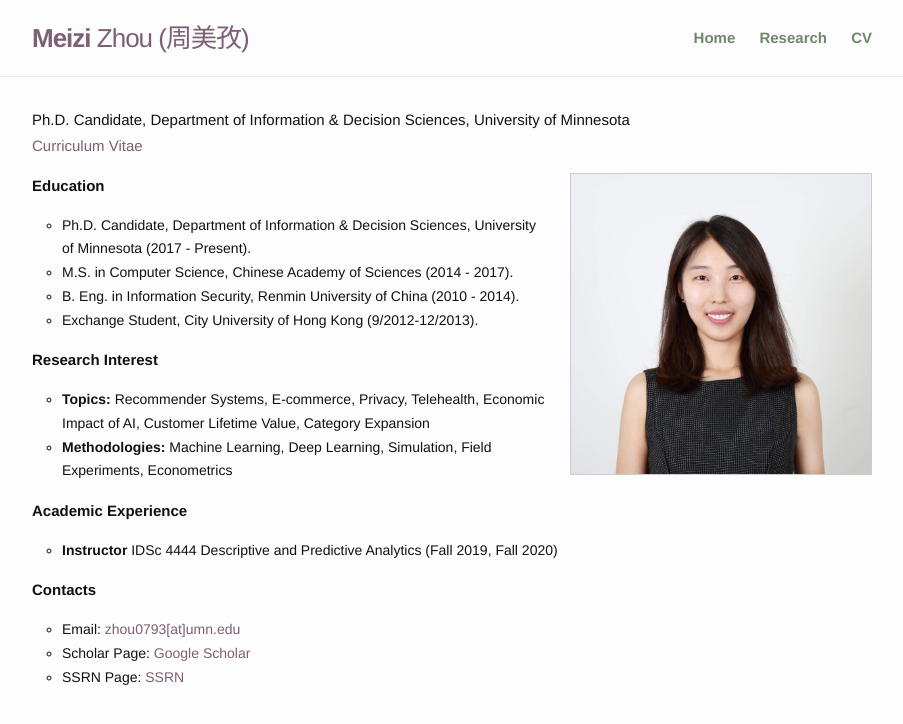
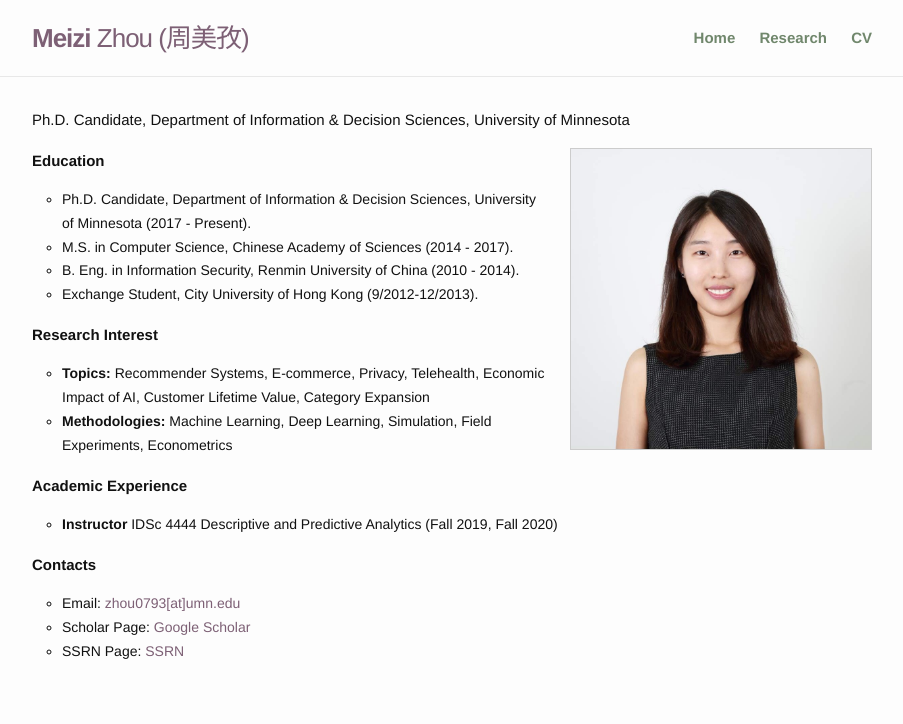
Before and after one commit to meizizhou/homepage, a Jekyll site: the page built from index.md, in a window 1280 px wide. Shown: the top 724 px of the page, without its empty margins (188-1091 px from the left). Built offline with Jekyll 4.4.1, drawn with Linux system fonts in a browser that asks for light colours.

Commit message:
Update home.html

```diff
--- a/_layouts/home.html
+++ b/_layouts/home.html
@@ -8,7 +8,6 @@
     <div class="page-content">
       <div class="wrapper">
         <p>Ph.D. Candidate, Department of Information & Decision Sciences, University of Minnesota<br/>
-          <a href="https://www.dropbox.com/s/d9hlmu7lktpdh3k/CV.pdf?dl=0" target="_blank">Curriculum Vitae</a><br/>
 
         <div class="home">
          <img
```
